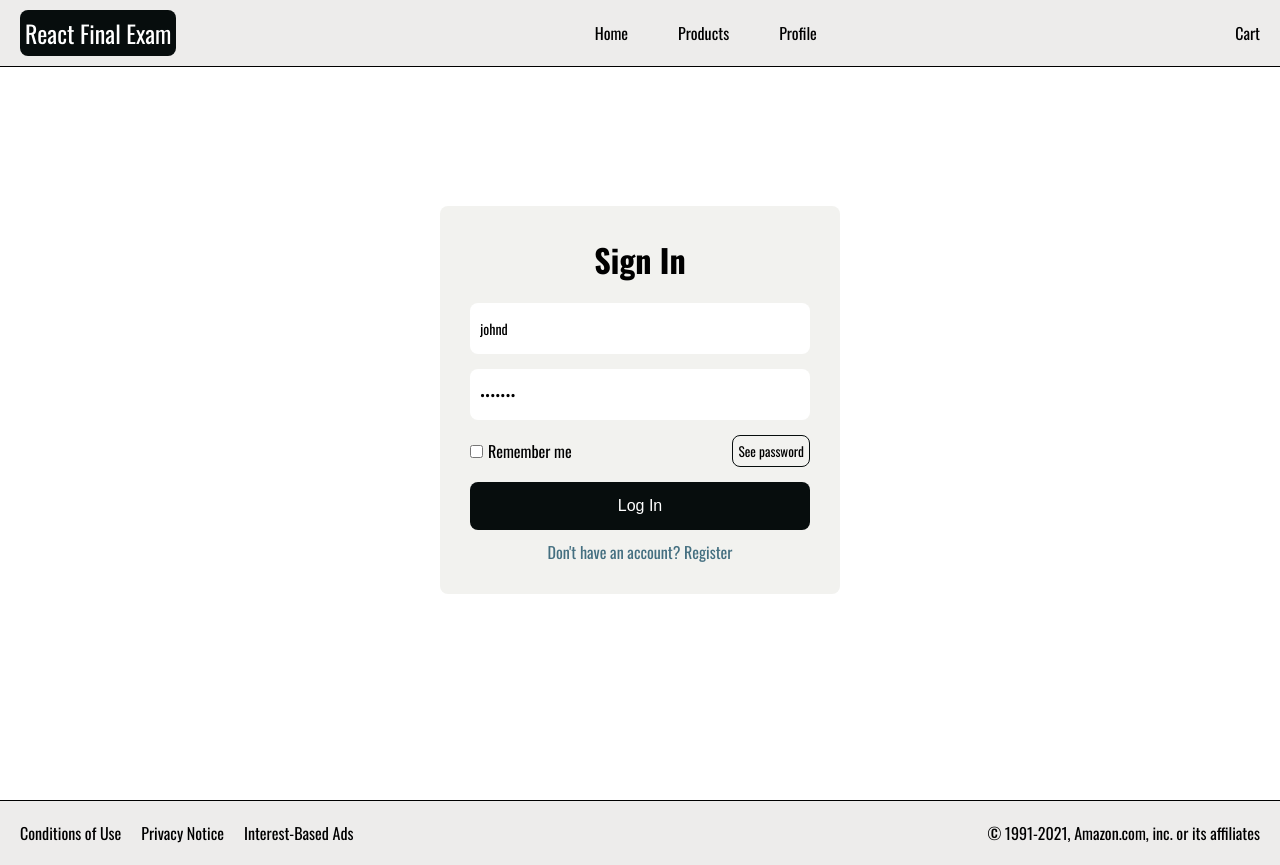
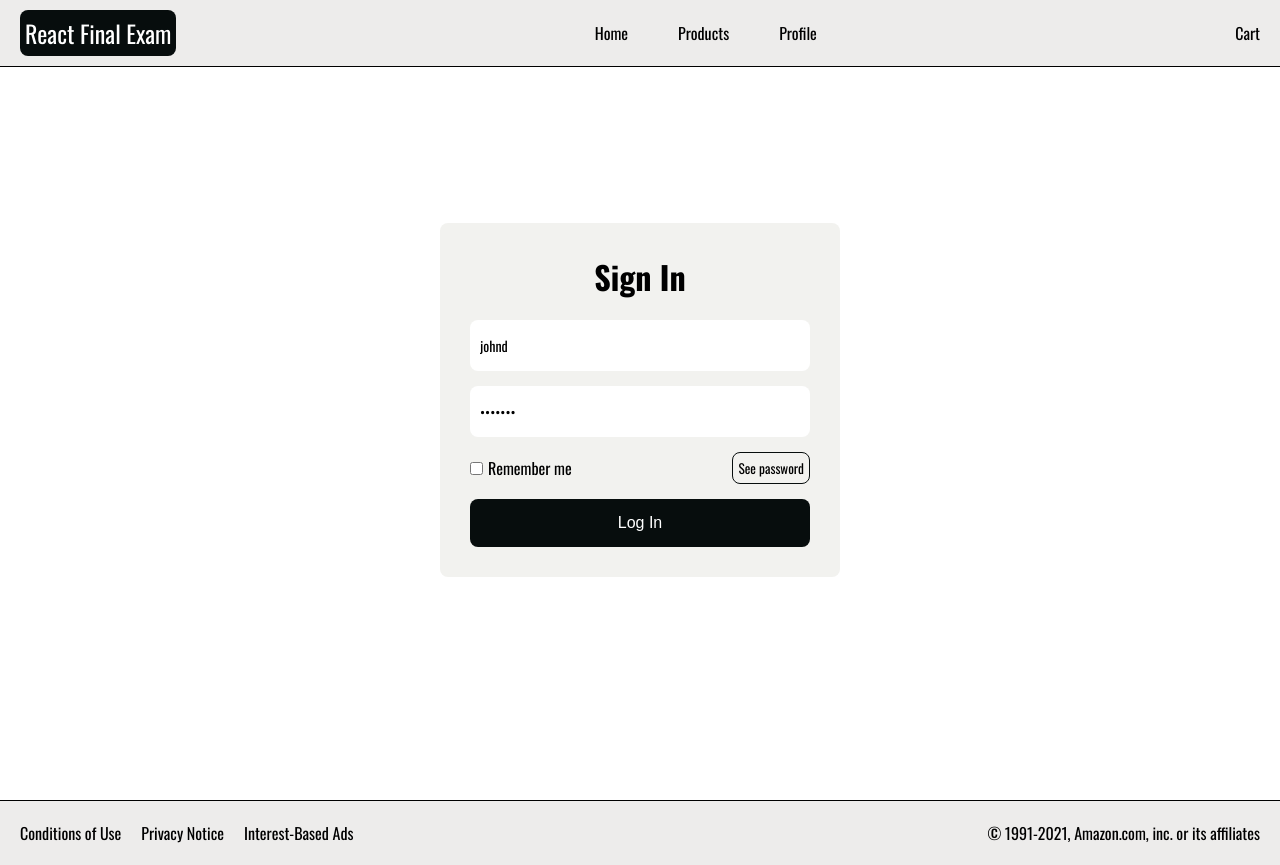
Before and after one commit to CarnageOG/React-Final-exam, a Next.js app: page /login in a window 1280 px wide. Built offline with nearby package versions, Linux system fonts and the light colour scheme.

Commit message:
some corrections

```diff
--- a/src/app/(auth)/login/page.jsx
+++ b/src/app/(auth)/login/page.jsx
@@ -100,12 +100,6 @@ function Page() {
                     )}
                 </div>
 
-                {submitError && (
-                    <div className={styles.error}>
-                        {submitError}
-                    </div>
-                )}
-
                 <div className={styles.div_login_options}>
                     <div className={styles.rememberMe}>
                         <input type="checkbox" id="rememberMe" />
@@ -127,21 +121,7 @@ function Page() {
                     </button>
                 </div>
 
-                <div className={styles.div_button}>
-                    <button
-                        type="submit"
-                        className={styles.button}
-                    >
-                        Log In
-                    </button>
-
-                    <Link
-                        href="/register"
-                        className={styles.notRegistered}
-                    >
-                        Don't have an account? Register
-                    </Link>
-                </div>
+                <button type="submit" className={styles.button}>Log In</button>
             </form>
         </div>
     );
--- a/src/app/(auth)/login/page.module.css
+++ b/src/app/(auth)/login/page.module.css
@@ -56,13 +56,6 @@
     font-family: var(--font-oswald);
 }
 
-.div_button{
-    display: flex;
-    flex-direction: column;
-    align-items: center;
-    gap: 10px;
-}
-
 .button {
     border-radius: 8px;
     width: 100%;
```
